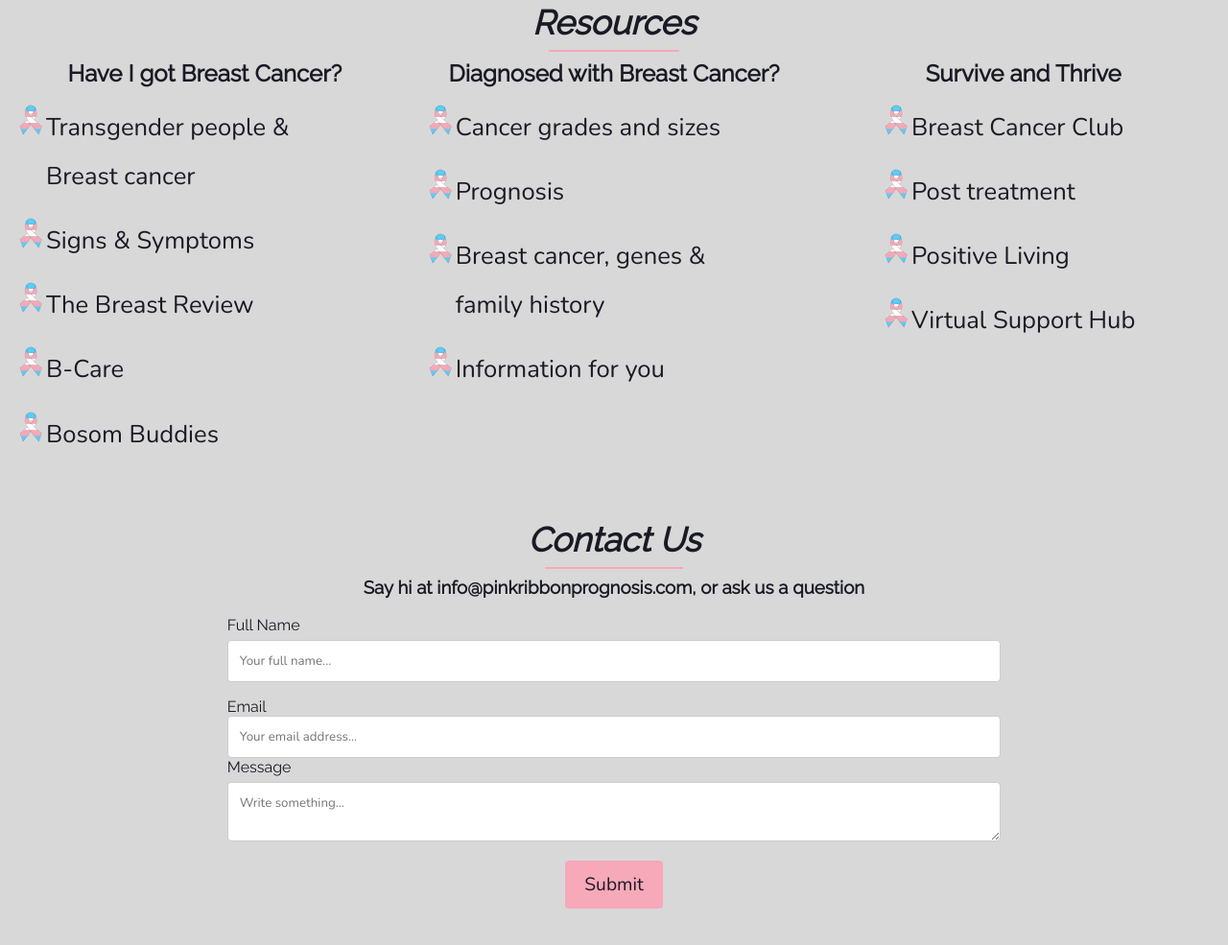
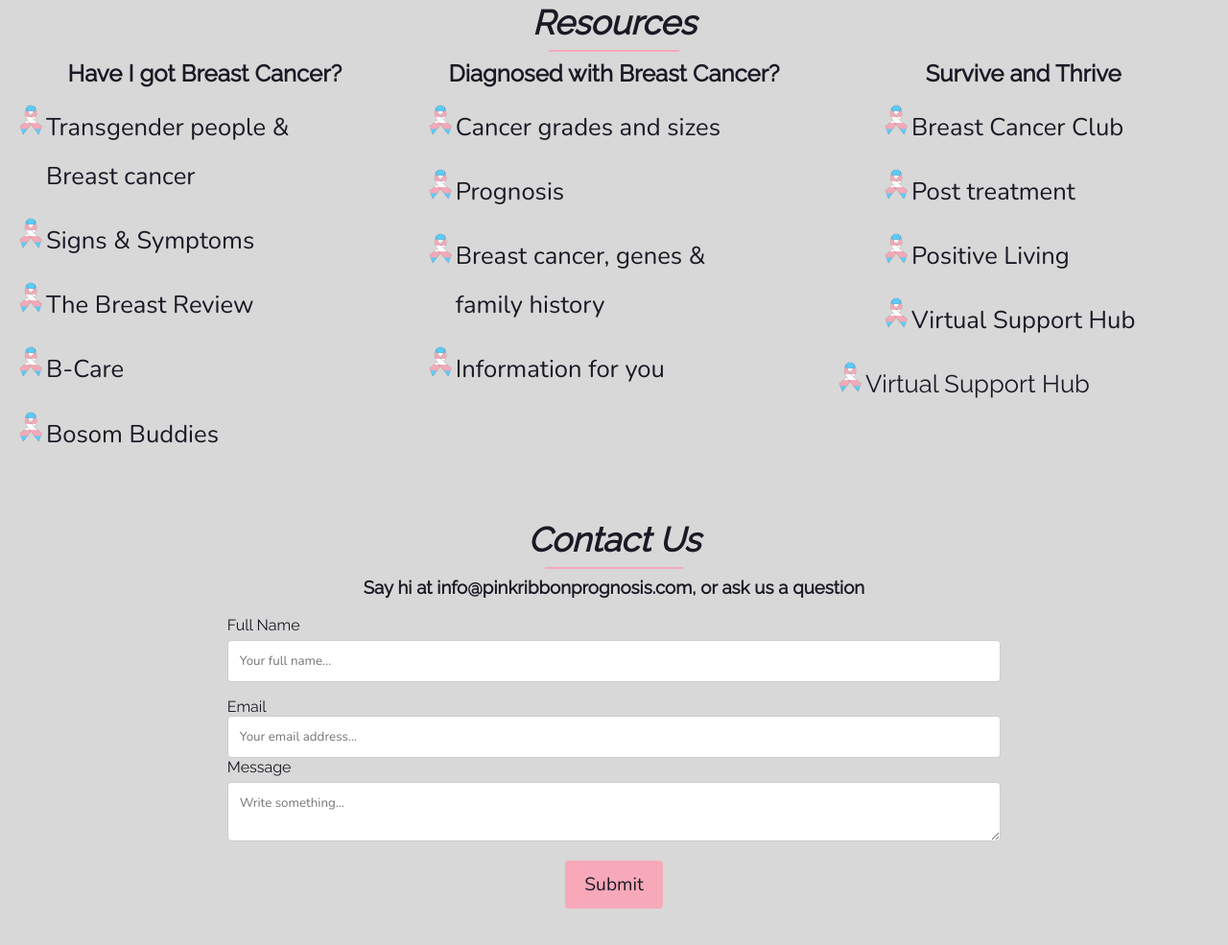
Before and after one commit to jakepaulerfan/jakepaulerfan.github.io, a plain HTML site: page index.html in a window 1280 px wide. Shown: the part 4979-5964 px from the top of the page at 96% size. Drawn offline with nearby package versions, Linux system fonts and the light colour scheme.

Commit message:
Update index.html

```diff
--- a/index.html
+++ b/index.html
@@ -240,6 +240,7 @@
                             <li class="section-content"><a href="https://breastcancernow.org/information-support/facing-breast-cancer/living-beyond-breast-cancer/life-after-breast-cancer-treatment" target="_blank" rel="noopener"> Post treatment</a></li>
                             <li class="section-content"><a href="https://breastcancernow.org/information-support/facing-breast-cancer/living-beyond-breast-cancer/life-after-breast-cancer-treatment" target="_blank" rel="noopener"> Positive Living</a></li>
                             <li class="section-content"><a href="https://breastcancernow.org/information-support/facing-breast-cancer/living-beyond-breast-cancer/life-after-breast-cancer-treatment" target="_blank" rel="noopener"> Virtual Support Hub</a></li>
+                            <li class="https://www.lanierlawfirm.com/mesothelioma/cancer/women/" target="_blank" rel="noopener"> Virtual Support Hub</a></li>
                         </ul>
                     </div>
                 </div>
```
